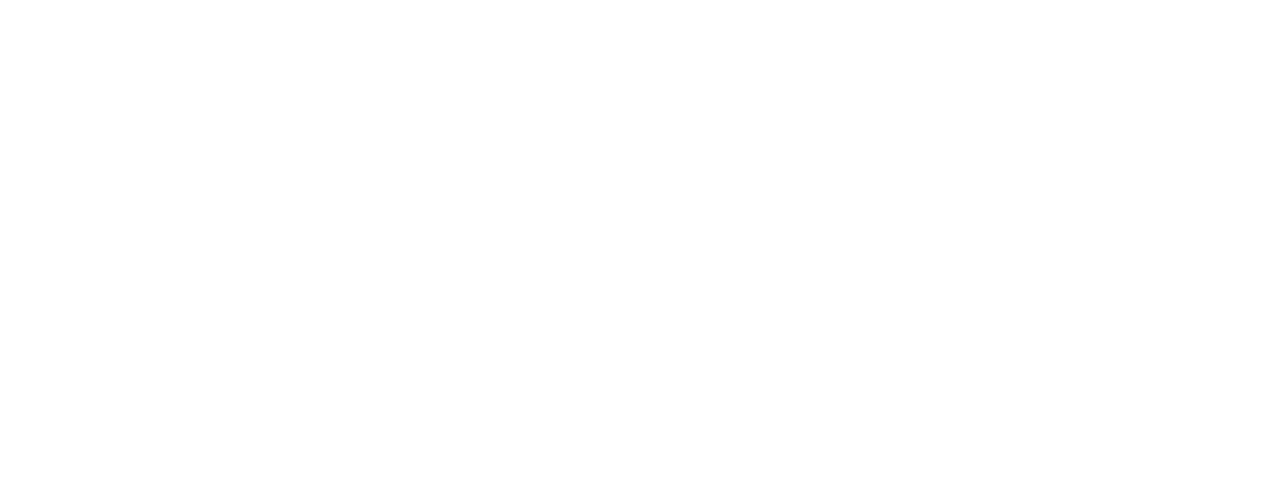
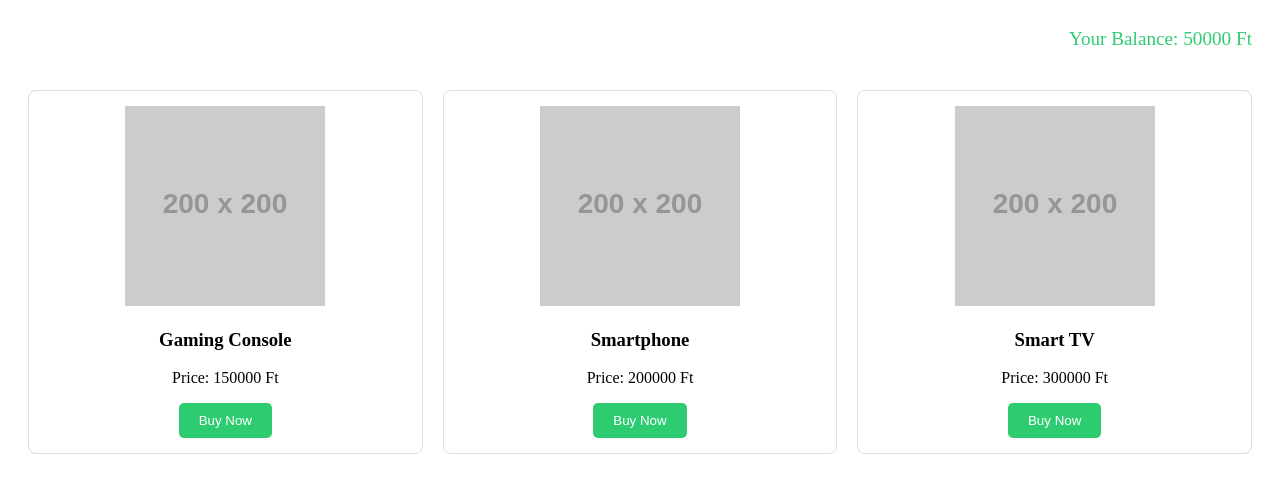
Before and after one commit to Lcgyrk/Tippmix, a website: page webshop.html in a window 1280 px wide. Drawn offline with Linux system fonts and the light colour scheme; placeholder pictures from the web are drawn by us.

Commit message:
#4 #7 alap html struktúra

```diff
--- a/index.html
+++ b/index.html
@@ -3,11 +3,94 @@
 <head>
     <meta charset="UTF-8">
     <meta name="viewport" content="width=device-width, initial-scale=1.0">
-    <title>Tippmix</title>
+    <title>Tippmix - Sports Betting</title>
+    <link href="https://cdn.jsdelivr.net/npm/bootstrap@5.3.2/dist/css/bootstrap.min.css" rel="stylesheet">
+    <link rel="stylesheet" href="https://cdnjs.cloudflare.com/ajax/libs/font-awesome/6.4.2/css/all.min.css">
 </head>
-<body>
+<body class="bg-light">
+    <nav class="navbar navbar-expand-lg navbar-dark bg-primary">
+        <div class="container">
+            <a class="navbar-brand" href="#"><i class="fas fa-dice"></i> Tippmix</a>
+            <button class="navbar-toggler" type="button" data-bs-toggle="collapse" data-bs-target="#navbarNav">
+                <span class="navbar-toggler-icon"></span>
+            </button>
+            <div class="collapse navbar-collapse" id="navbarNav">
+                <ul class="navbar-nav">
+                    <li class="nav-item"><a class="nav-link" href="webshop.html">Webshop</a></li>
+                    <li class="nav-item"><a class="nav-link" href="registration.html">Regisztráció</a></li>
+                    <li class="nav-item"><a class="nav-link" href="login.html">Bejelentkezés</a></li>
+                </ul>
+            </div>
+        </div>
+    </nav>
 
+    <div class="container mt-4">
+        <div class="row">
+            <!-- Betting Slip Section -->
+            <div class="col-md-4 order-md-2">
+                <div class="card">
+                    <div class="card-header bg-success text-white">
+                        <h5 class="mb-0"><i class="fas fa-receipt"></i> Betting Slip</h5>
+                    </div>
+                    <div class="card-body">
+                        <div id="selected-bets">
+                            <!-- Selected bets will appear here -->
+                        </div>
+                        <div class="mt-3">
+                            <label class="form-label">Stake Amount</label>
+                            <input type="number" class="form-control" min="1" step="1">
+                        </div>
+                        <div class="mt-3">
+                            <p>Potential Win: <span id="potential-win">$0.00</span></p>
+                            <button class="btn btn-success w-100">Place Bet</button>
+                        </div>
+                    </div>
+                </div>
+            </div>
 
+            <!-- Available Matches Section -->
+            <div class="col-md-8">
+                <div class="card mb-4">
+                    <div class="card-header bg-primary text-white">
+                        <h5 class="mb-0"><i class="fas fa-futbol"></i> Today's Matches</h5>
+                    </div>
+                    <div class="card-body">
+                        <!-- Match Row -->
+                        <!-- <div class="match-row border-bottom p-3">
+                            <div class="d-flex justify-content-between align-items-center">
+                                <div class="teams">
+                                    <h6>Manchester United vs Liverpool</h6>
+                                    <small class="text-muted">Today 20:45</small>
+                                </div>
+                                <div class="odds d-flex gap-2">
+                                    <button class="btn btn-outline-primary">Home 2.10</button>
+                                    <button class="btn btn-outline-primary">Draw 3.40</button>
+                                    <button class="btn btn-outline-primary">Away 3.20</button>
+                                </div>
+                            </div>
+                        </div> -->
+
+                        <!-- More Match Rows -->
+                        <!-- <div class="match-row border-bottom p-3">
+                            <div class="d-flex justify-content-between align-items-center">
+                                <div class="teams">
+                                    <h6>Real Madrid vs Barcelona</h6>
+                                    <small class="text-muted">Today 21:00</small>
+                                </div>
+                                <div class="odds d-flex gap-2">
+                                    <button class="btn btn-outline-primary">Home 1.90</button>
+                                    <button class="btn btn-outline-primary">Draw 3.50</button>
+                                    <button class="btn btn-outline-primary">Away 3.80</button>
+                                </div>
+                            </div>
+                        </div> -->
+                    </div>
+                </div>
+            </div>
+        </div>
+    </div>
+
+    <script src="https://cdn.jsdelivr.net/npm/bootstrap@5.3.2/dist/js/bootstrap.bundle.min.js"></script>
     <script type="module" src="./public/main.js"></script>
 </body>
 </html>
--- a/webshop.html
+++ b/webshop.html
@@ -0,0 +1,85 @@
+
+<!DOCTYPE html>
+<html lang="en">
+<head>
+    <meta charset="UTF-8">
+    <meta name="viewport" content="width=device-width, initial-scale=1.0">
+    <title>Tippmix Rewards Shop</title>
+    <style>
+        /* placeholder for style */
+        .product-grid {
+            display: grid;
+            grid-template-columns: repeat(3, 1fr);
+            gap: 20px;
+            padding: 20px;
+        }
+        .product-card {
+            border: 1px solid #ddd;
+            padding: 15px;
+            text-align: center;
+            border-radius: 8px;
+        }
+        .product-image {
+            max-width: 200px;
+            height: auto;
+        }
+        .balance {
+            text-align: right;
+            padding: 20px;
+            font-size: 1.2em;
+            color: #2ecc71;
+        }
+        .buy-button {
+            background-color: #2ecc71;
+            color: white;
+            border: none;
+            padding: 10px 20px;
+            border-radius: 5px;
+            cursor: pointer;
+        }
+    </style>
+</head>
+<body>
+    <div class="balance">
+        Your Balance: <span id="userBalance">50000</span> Ft
+    </div>
+
+    <div class="product-grid">
+        <div class="product-card">
+            <img src="https://placeholder.com/200" alt="Gaming Console" class="product-image">
+            <h3>Gaming Console</h3>
+            <p>Price: 150000 Ft</p>
+            <button class="buy-button" onclick="buyProduct(150000)">Buy Now</button>
+        </div>
+
+        <div class="product-card">
+            <img src="https://placeholder.com/200" alt="Smartphone" class="product-image">
+            <h3>Smartphone</h3>
+            <p>Price: 200000 Ft</p>
+            <button class="buy-button" onclick="buyProduct(200000)">Buy Now</button>
+        </div>
+
+        <div class="product-card">
+            <img src="https://placeholder.com/200" alt="Smart TV" class="product-image">
+            <h3>Smart TV</h3>
+            <p>Price: 300000 Ft</p>
+            <button class="buy-button" onclick="buyProduct(300000)">Buy Now</button>
+        </div>
+    </div>
+
+    <script>
+        // placeholder for script
+        let balance = 50000;
+
+        function buyProduct(price) {
+            if (balance >= price) {
+                balance -= price;
+                document.getElementById('userBalance').textContent = balance;
+                alert('Purchase successful!');
+            } else {
+                alert('Insufficient funds! Place more bets to earn money.');
+            }
+        }
+    </script>
+</body>
+</html>
```
